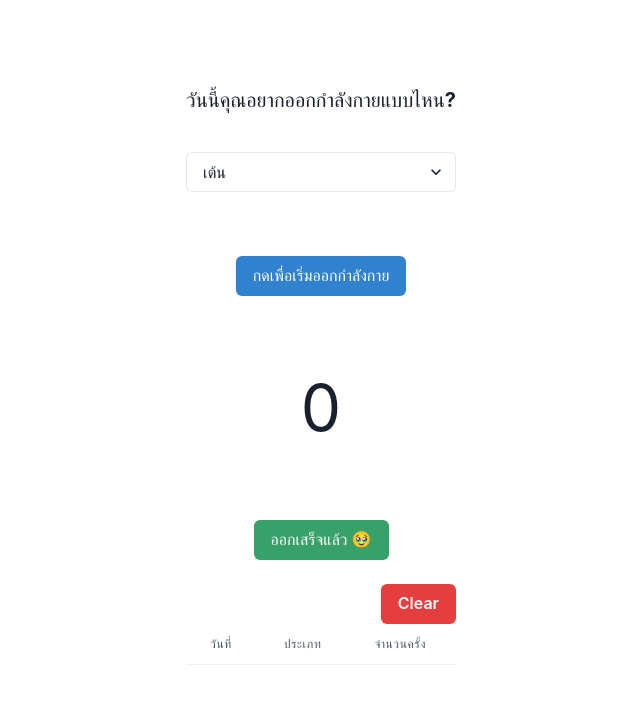
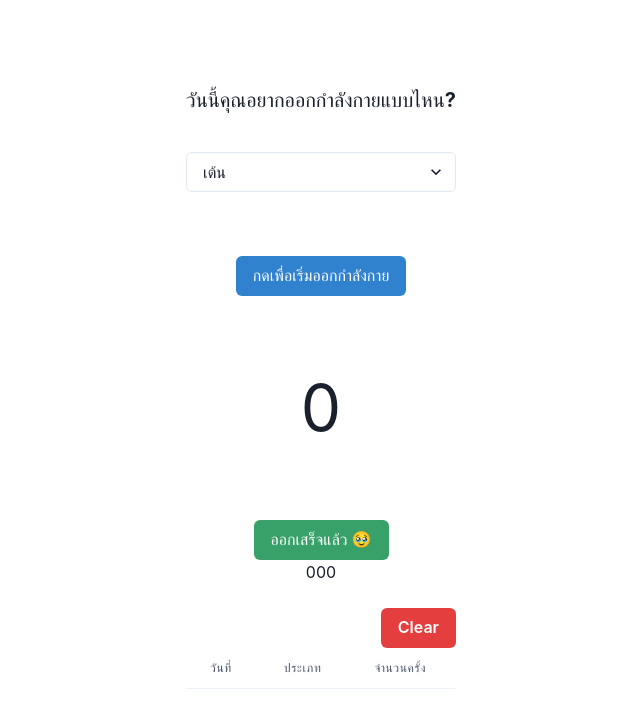
Before and after one commit to NewBTD/excercise, a React (Vite) app: page / in a window 1280 px wide. Shown: the top 728 px of the page, without its empty margins (319-959 px from the left). Built offline with nearby package versions, Linux system fonts and the light colour scheme.

Commit message:
Display xyz

```diff
--- a/src/components/Shake.tsx
+++ b/src/components/Shake.tsx
@@ -98,6 +98,9 @@ function Shake({ setShakeCount, shakeCount, handleExeCount }: any) {
       >
         ออกเสร็จแล้ว 🥹
       </Button>
+      {motion1.x}
+      {motion1.y}
+      {motion1.z}
       {/* <button className="" onClick={() => setShakeCount(shakeCount + 1)}>
         ใช้เพิ่ม count
       </button> */}
```
